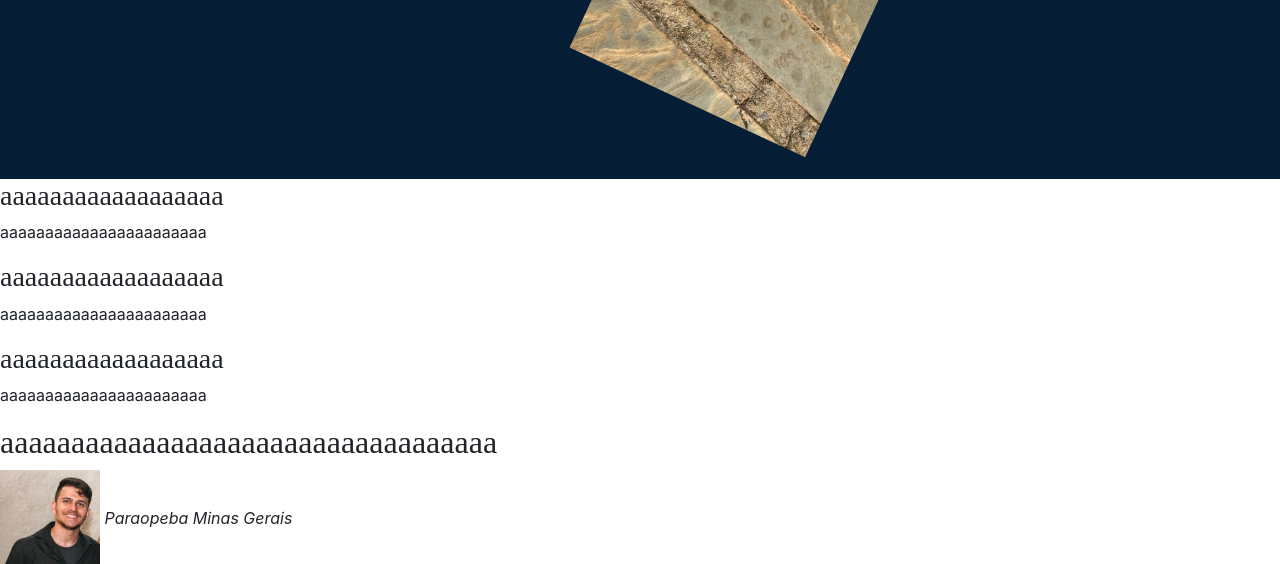
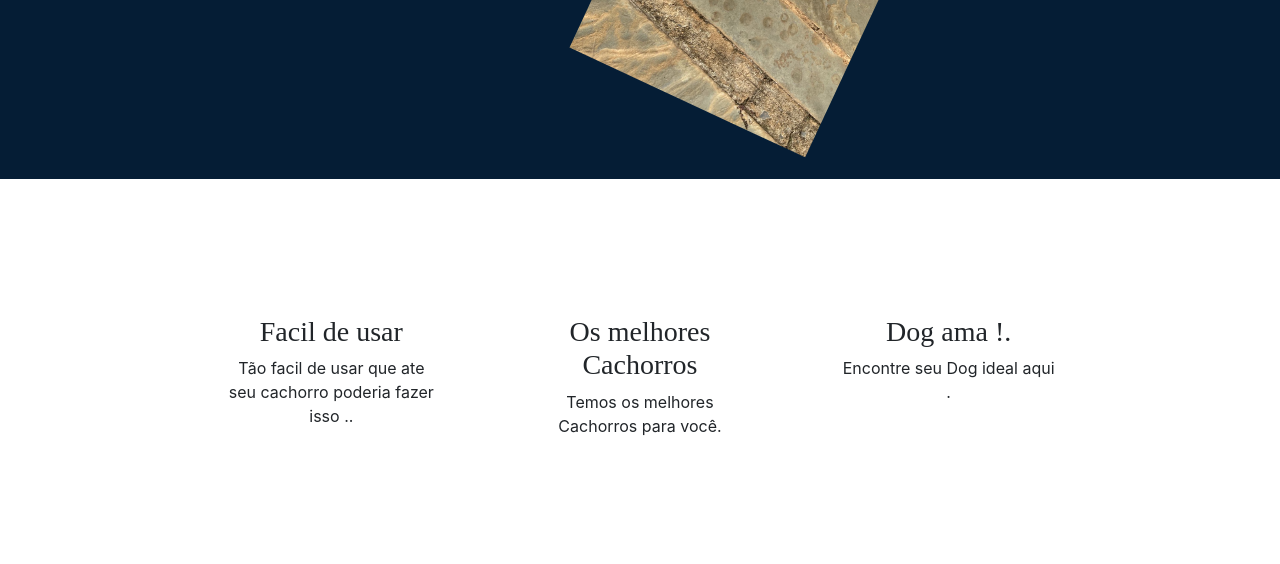
Before and after one commit to padreco27/tobbyapp, a plain HTML site: page index.html in a window 1280 px wide. Shown: the part 518-1082 px from the top of the page. Drawn offline with nearby package versions, Linux system fonts and the light colour scheme.

Commit message:
features

```diff
--- a/css/style.css
+++ b/css/style.css
@@ -47,3 +47,13 @@ h1, h2, h3, h4, h5, h6 {
   height: 100px;
   object-fit: cover;
 }
+
+
+#features{
+    padding: 7% 15% ;
+}
+
+.feature-box{
+    text-align: center;
+    padding: 5%;
+}
--- a/index.html
+++ b/index.html
@@ -32,7 +32,7 @@
     <header id="title">
       <div class="container-fluid">
         <!--navbar-->
-      <nav class="navbar navbar-expand-lg navbar-dark ">
+        <nav class="navbar navbar-expand-lg navbar-dark">
           <a class="navbar-brand" href="#">TipsCode</a>
           <button
             class="navbar-toggler"
@@ -66,40 +66,51 @@
 
         <!--tittle-->
 
-
         <div class="row">
           <div class="col-lg-6">
-            <h1 class="big-heading">Encontre agora mesmo um doginho para ser seu melhor amigo</h1>
-            <button type="button" class="download-button btn btn-dark btn-lg"> <i class="fab fa-apple"> Download</i></button>
-            <button type="button" class="download-button btn btn-outline-light btn-lg"><i class="fab fa-google-play"> Download</i></button>
+            <h1 class="big-heading">
+              Encontre agora mesmo um doginho para ser seu melhor amigo
+            </h1>
+            <button type="button" class="download-button btn btn-dark btn-lg">
+              <i class="fab fa-apple"> Download</i>
+            </button>
+            <button
+              type="button"
+              class="download-button btn btn-outline-light btn-lg"
+            >
+              <i class="fab fa-google-play"> Download</i>
+            </button>
           </div>
 
           <figure class="col-lg-6">
             <img class="Tobby" src="./img/tobby1.jpeg" alt="Gatnho Feliz" />
           </figure>
-
         </div>
-
-
       </div>
-
-
     </header>
 
     <section id="features">
-      <h3>aaaaaaaaaaaaaaaaaa</h3>
-      <p>aaaaaaaaaaaaaaaaaaaaaaa</p>
+      <div class="row">
+        <div class="feature-box col-lg-4">
+          <h3>Facil de usar</h3>
+          <p>Tão facil de usar que ate seu cachorro poderia fazer isso ..</p>
+        </div>
 
-      <h3>aaaaaaaaaaaaaaaaaa</h3>
-      <p>aaaaaaaaaaaaaaaaaaaaaaa</p>
+        <div class="feature-box col-lg-4">
+          <h3>Os melhores Cachorros</h3>
+          <p>Temos os melhores Cachorros para você.</p>
+        </div>
 
-      <h3>aaaaaaaaaaaaaaaaaa</h3>
-      <p>aaaaaaaaaaaaaaaaaaaaaaa</p>
+        <div class="feature-box col-lg-4">
+          <h3>Dog ama !.</h3>
+          <p>Encontre seu Dog ideal aqui .</p>
+        </div>
+      </div>
     </section>
 
     <section id="testimonials">
       <h2>aaaaaaaaaaaaaaaaaaaaaaaaaaaaaaaaaaa</h2>
-      <img  class="paulo" src="img/paulo.jpg" alt="paulo" />
+      <img class="paulo" src="img/paulo.jpg" alt="paulo" />
       <em>Paraopeba Minas Gerais</em>
     </section>
 
```
Lines whose indentation alone changed are shown as unchanged.
